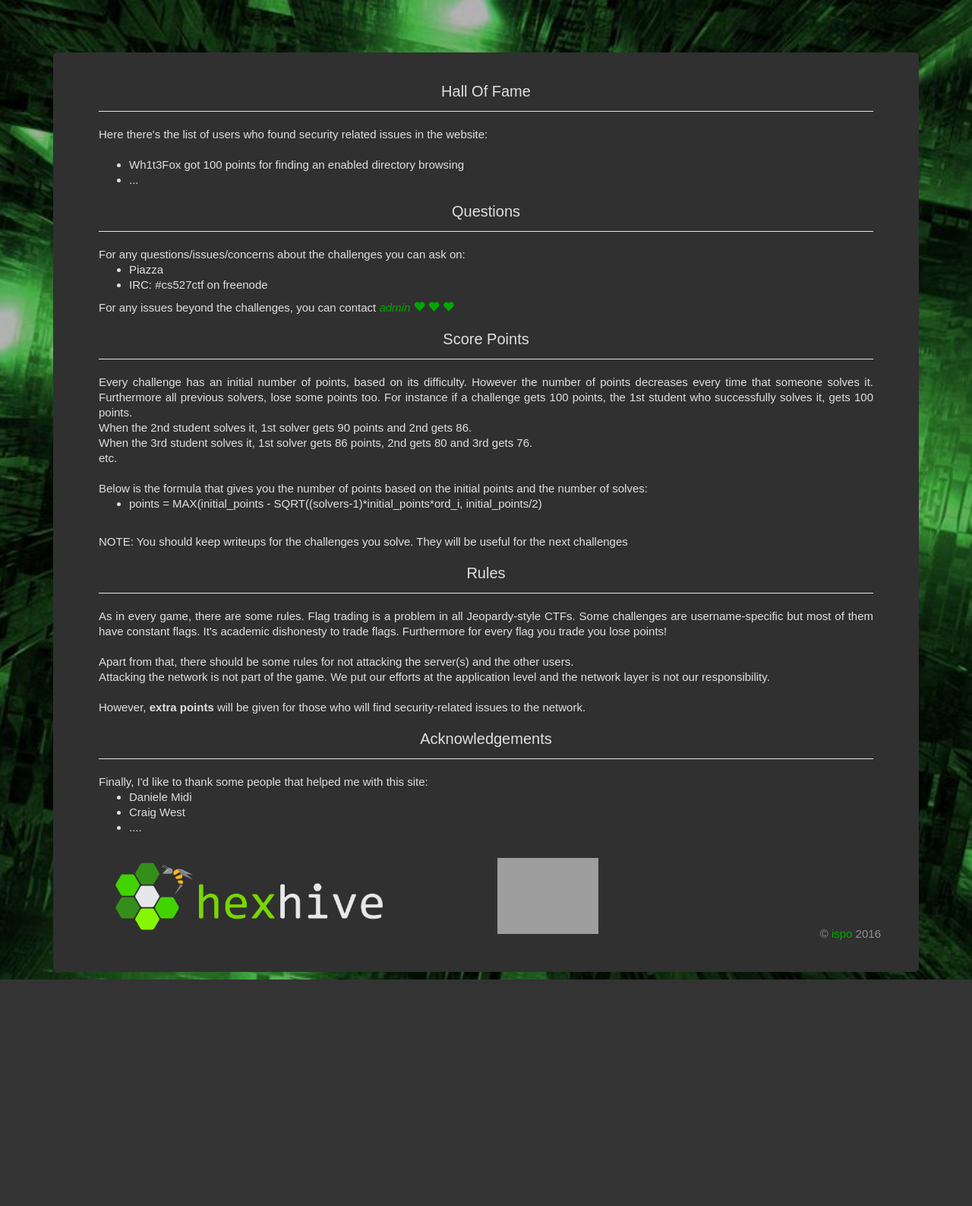
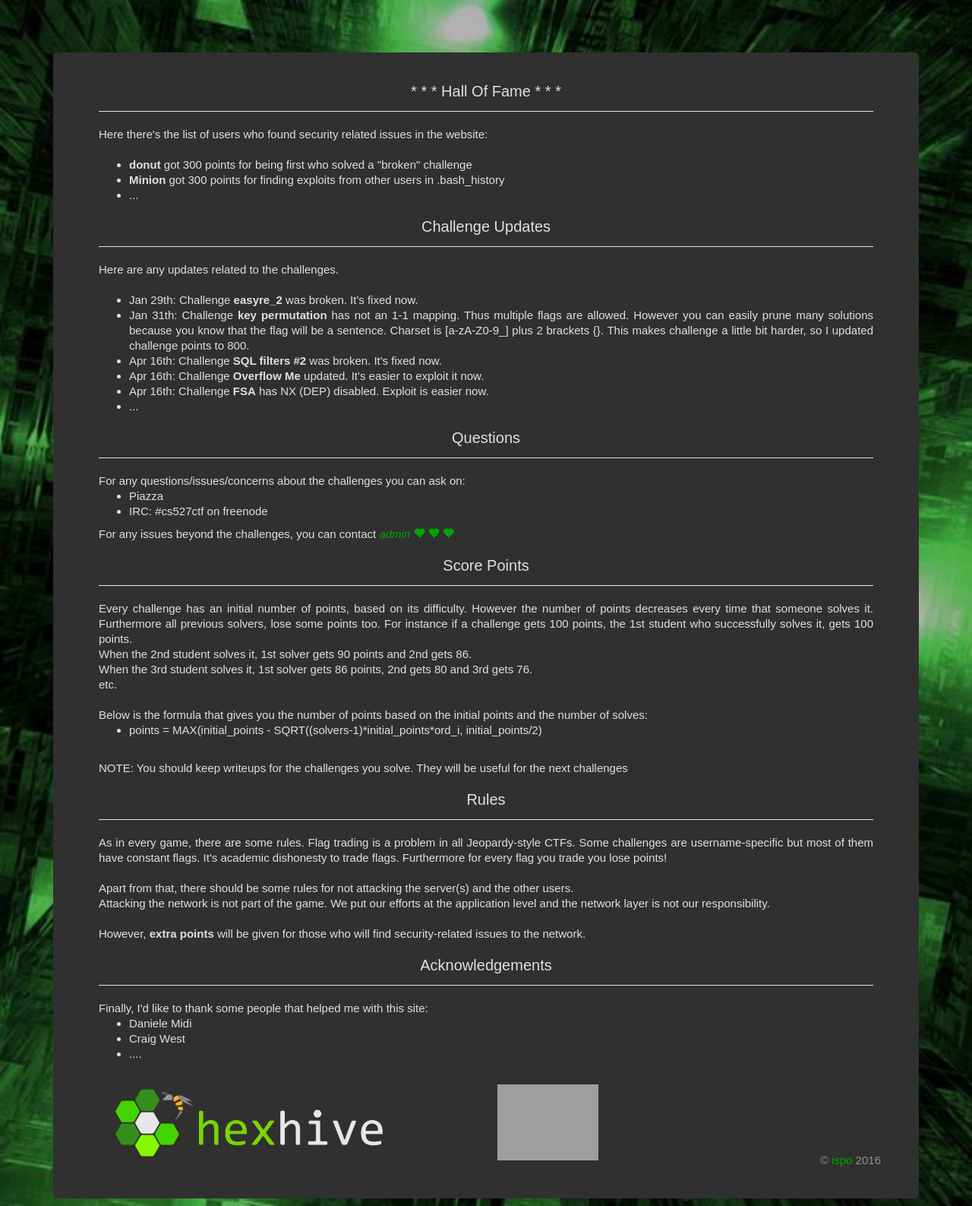
Before and after one commit to ispoleet/CTF-website, a PHP site: page /about.php in a window 1280 px wide. Shown: the part 61-1648 px from the top of the page at 76% size. Before the commit the page ends 1350 px from the top, so only its background shows below. Run offline with PHP 8.4, Linux system fonts and the light colour scheme; the visitor is signed in with stand-in values (Sample User, id 1); grey boxes are pictures that could not be loaded.

```diff
--- a/about.php
+++ b/about.php
@@ -1,3 +1,4 @@
+
 <!DOCTYPE html>
 <html lang="en">
 <!--====================================================================================================-->
@@ -34,14 +35,27 @@
 
   <div class="container">
     <div class="page-body jumbotron col-lg-12 col-md-7 col-sm-6">
-
       <!-- hall of fame -->
-      <legend><h2>Hall Of Fame</h2></legend>
+      <legend><h2>* * * Hall Of Fame * * *</h2></legend>
       Here there's the list of users who found security related issues in the website:
       <br/><br/>
+      <ul class="list">
+      <li><b>donut</b> got 300 points for being first who solved a "broken" challenge</li>
+	  <li><b>Minion</b> got 300 points for finding exploits from other users in .bash_history</li>
+      <li>...</li>
+      </ul>
 
+
+      <!-- Challenge Updates  -->
+      <legend><h2>Challenge Updates</h2></legend>
+      Here are any updates related to the challenges.
+      <br/><br/>
       <ul class="list">
-        <li>Wh1t3Fox got 100 points for finding an enabled directory browsing</li>
+      <li>Jan 29th: Challenge <b>easyre_2</b> was broken. It's fixed now.</li>
+      <li>Jan 31th: Challenge <b>key permutation</b> has not an 1-1 mapping. Thus multiple flags are allowed. However you can easily prune many solutions because you know that the flag will be a sentence. Charset is [a-zA-Z0-9_] plus 2 brackets {}. This makes challenge a little bit harder, so I updated challenge points to 800.</li>
+      <li>Apr 16th: Challenge <b>SQL filters #2</b> was broken. It's fixed now.</li>
+      <li>Apr 16th: Challenge <b>Overflow Me</b> updated. It's easier to exploit it now.</li>
+      <li>Apr 16th: Challenge <b>FSA</b> has NX (DEP) disabled. Exploit is easier now.</li>
       <li>...</li>
       </ul>
 
```
Also changed, not shown: README.md, images/image_4.png (added), 5 other files. Lines whose indentation alone changed are shown as unchanged.
